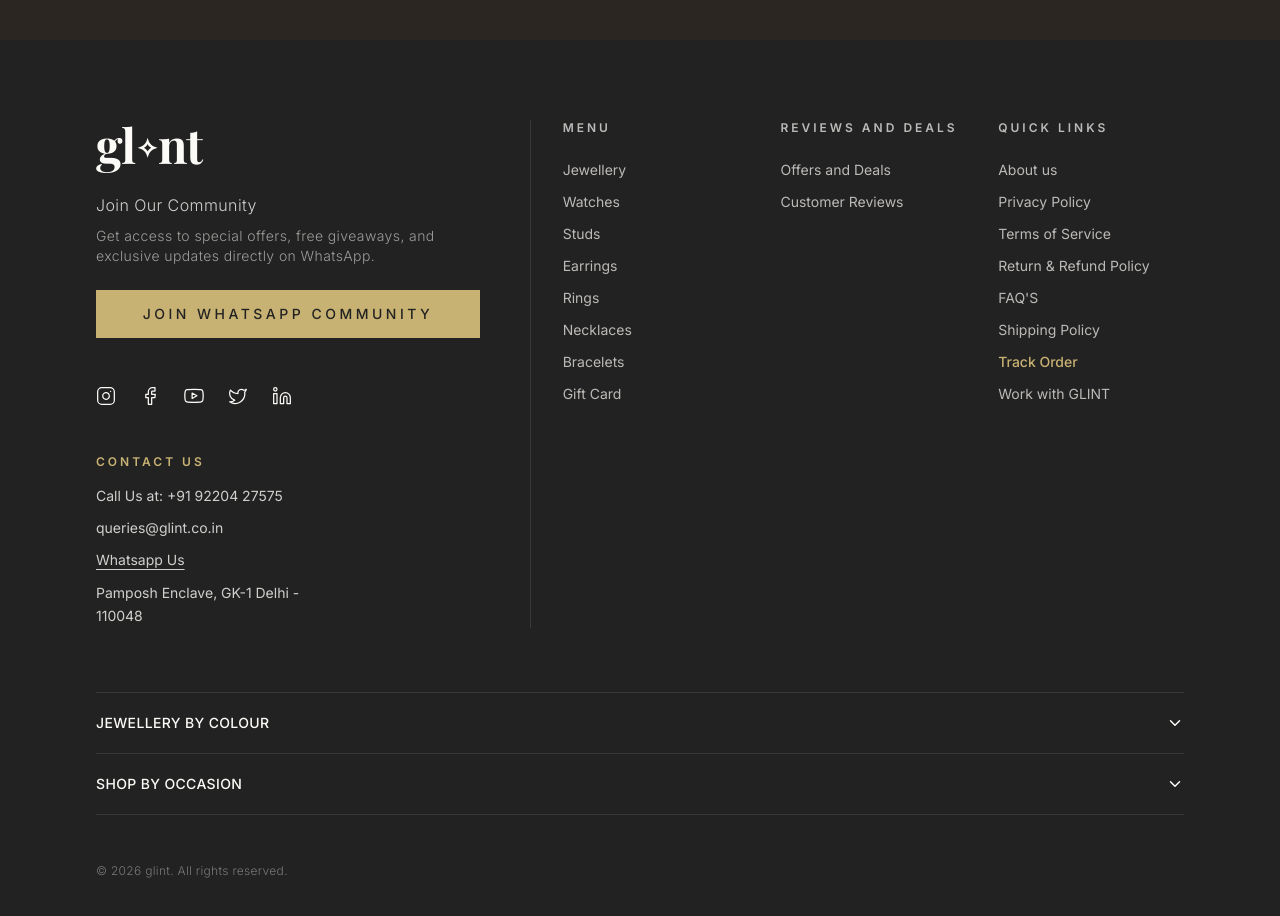
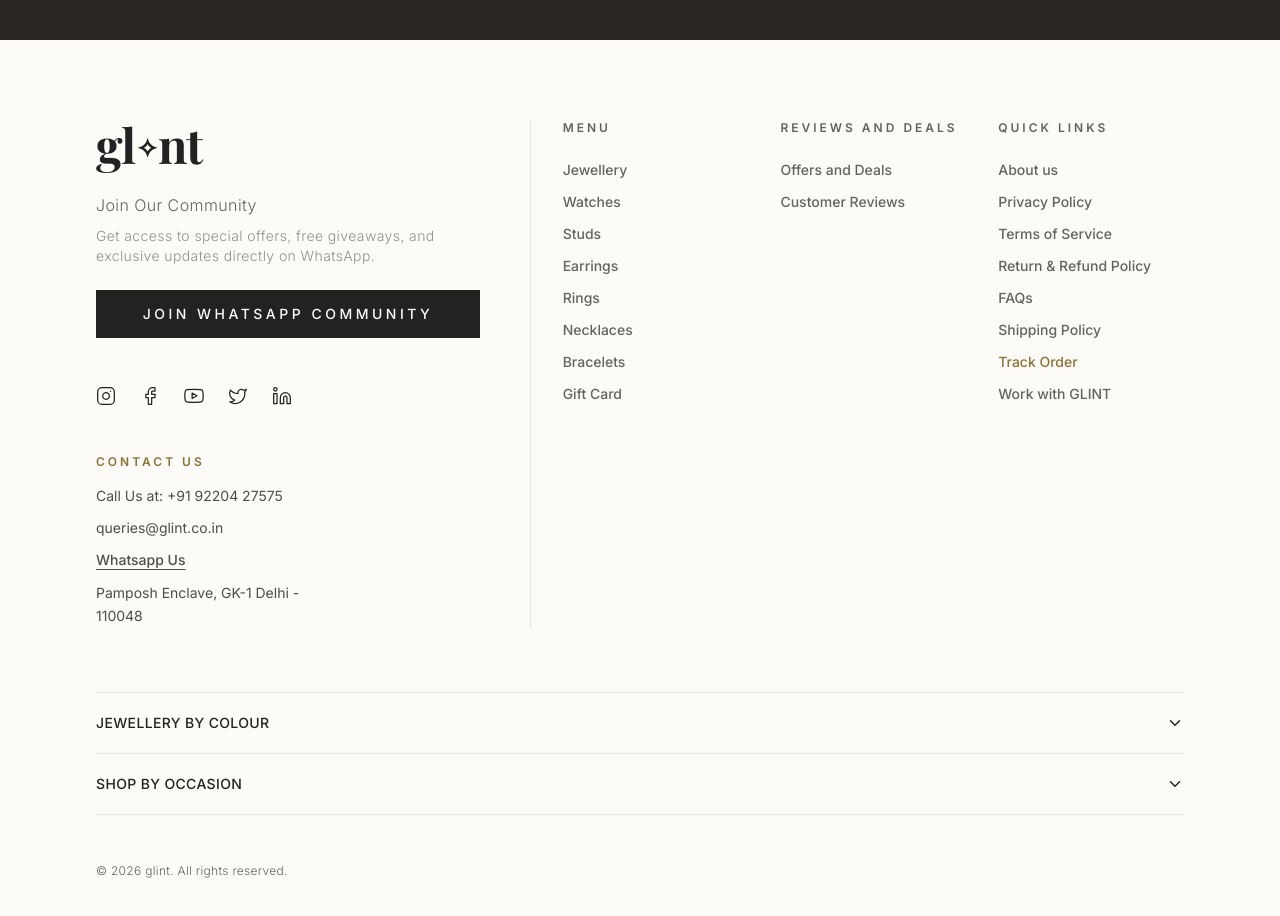
Before and after one commit to yashveerbissaengr-gif/Rangbarareilly, a Next.js app: page / in a window 1280 px wide. Shown: the part 8140-9056 px from the top of the page. Built offline with nearby package versions, Linux system fonts and the light colour scheme; a web font is replaced by a local one.

Commit message:
Refactor Footer to use light theme matching design requirements

```diff
--- a/components/blocks/Footer.tsx
+++ b/components/blocks/Footer.tsx
@@ -18,11 +18,12 @@ export function Footer({ theme = "core" }: { theme?: "core" | "loud" }) {
   };
 
   const isLoud = theme === "loud";
-  const bgClass = isLoud ? "bg-[#1A1715]" : "bg-glint-charcoal";
-  const textClass = "text-glint-ivory";
-  const mutedTextClass = "text-glint-ivory/70";
-  const hoverClass = isLoud ? "hover:text-[#C9A227]" : "hover:text-glint-gold";
-  const borderClass = "border-glint-ivory/10";
+  const bgClass = isLoud ? "bg-[#1A1715]" : "bg-glint-ivory";
+  const textClass = isLoud ? "text-glint-ivory" : "text-glint-charcoal";
+  const mutedTextClass = isLoud ? "text-glint-ivory/70" : "text-glint-charcoal/70";
+  const hoverClass = isLoud ? "hover:text-[#C9A227]" : "hover:text-gray-900 font-medium";
+  const borderClass = isLoud ? "border-glint-ivory/10" : "border-glint-charcoal/10";
+  const accentTextClass = isLoud ? "text-glint-gold" : "text-[#8A7336]"; // Darker gold for light bg
   const basePath = "/shop";
 
   return (
@@ -32,12 +33,12 @@ export function Footer({ theme = "core" }: { theme?: "core" | "loud" }) {
         <div className="grid grid-cols-1 lg:grid-cols-12 gap-12 lg:gap-8 mb-16">
 
           {/* Left Column: Brand, Newsletter, Socials, Contact (Spans 5 cols) */}
-          <div className="lg:col-span-5 flex flex-col space-y-12 pr-0 lg:pr-12 lg:border-r border-glint-ivory/10">
+          <div className={cn("lg:col-span-5 flex flex-col space-y-12 pr-0 lg:pr-12 lg:border-r", borderClass)}>
             <div>
               <span className="font-serif font-bold text-4xl md:text-5xl block mb-6 tracking-tight">
                 gl<span className="text-[0.55em] inline-block align-middle transform -translate-y-[15%] mx-[1px]">✧</span>nt
               </span>
-              <Text className="text-glint-ivory/80 max-w-sm mb-6">
+              <Text className={cn("max-w-sm mb-6", mutedTextClass)}>
                 Join Our Community
                 <br/>
                 <span className="text-sm opacity-70 mt-2 block">Get access to special offers, free giveaways, and exclusive updates directly on WhatsApp.</span>
@@ -50,7 +51,7 @@ export function Footer({ theme = "core" }: { theme?: "core" | "loud" }) {
                   rel="noopener noreferrer"
                   className={cn(
                     "inline-flex items-center justify-center gap-2 w-full py-3.5 px-6 font-medium text-sm tracking-widest uppercase transition-all duration-300",
-                    isLoud ? "bg-[#C9A227] text-glint-charcoal hover:bg-glint-ivory" : "bg-glint-gold text-glint-charcoal hover:bg-glint-ivory"
+                    isLoud ? "bg-[#C9A227] text-glint-charcoal hover:bg-glint-ivory" : "bg-glint-charcoal text-glint-ivory hover:bg-[#8A7336]"
                   )}
                 >
                   Join WhatsApp Community
@@ -79,13 +80,13 @@ export function Footer({ theme = "core" }: { theme?: "core" | "loud" }) {
 
             {/* Contact Us */}
             <div>
-              <Text className="text-xs uppercase tracking-widest mb-4 font-semibold text-glint-gold">
+              <Text className={cn("text-xs uppercase tracking-widest mb-4 font-semibold", accentTextClass)}>
                 CONTACT US
               </Text>
               <div className="space-y-3 text-sm opacity-80">
                 <p>Call Us at: +91 92204 27575</p>
                 <p>queries@glint.co.in</p>
-                <p><a href="#" className="underline underline-offset-4 hover:text-glint-gold transition-colors">Whatsapp Us</a></p>
+                <p><a href="#" className={cn("underline underline-offset-4 transition-colors", hoverClass)}>Whatsapp Us</a></p>
                 <p className="max-w-[250px] leading-relaxed">Pamposh Enclave, GK-1 Delhi - 110048</p>
               </div>
             </div>
@@ -132,9 +133,9 @@ export function Footer({ theme = "core" }: { theme?: "core" | "loud" }) {
                 <li><Link href="/privacy" className={cn("transition-colors", mutedTextClass, hoverClass)}>Privacy Policy</Link></li>
                 <li><Link href="/terms" className={cn("transition-colors", mutedTextClass, hoverClass)}>Terms of Service</Link></li>
                 <li><Link href="/returns" className={cn("transition-colors", mutedTextClass, hoverClass)}>Return & Refund Policy</Link></li>
-                <li><Link href="/faq" className={cn("transition-colors", mutedTextClass, hoverClass)}>FAQ'S</Link></li>
+                <li><Link href="/faq" className={cn("transition-colors", mutedTextClass, hoverClass)}>FAQs</Link></li>
                 <li><Link href="/shipping" className={cn("transition-colors", mutedTextClass, hoverClass)}>Shipping Policy</Link></li>
-                <li><Link href="/track-order" className={cn("transition-colors font-medium text-glint-gold", hoverClass)}>Track Order</Link></li>
+                <li><Link href="/track-order" className={cn("transition-colors font-medium", hoverClass, accentTextClass)}>Track Order</Link></li>
                 <li><Link href="/careers" className={cn("transition-colors", mutedTextClass, hoverClass)}>Work with GLINT</Link></li>
               </ul>
             </div>
@@ -143,9 +144,9 @@ export function Footer({ theme = "core" }: { theme?: "core" | "loud" }) {
         </div>
 
         {/* Accordions for Performance (Zero JS approach via HTML5 details) */}
-        <div className="border-t border-glint-ivory/10">
-          <details className="group border-b border-glint-ivory/10">
-            <summary className="flex justify-between items-center font-medium cursor-pointer list-none py-5 text-sm tracking-wide uppercase transition-colors hover:text-glint-gold">
+        <div className={cn("border-t", borderClass)}>
+          <details className={cn("group border-b", borderClass)}>
+            <summary className={cn("flex justify-between items-center font-medium cursor-pointer list-none py-5 text-sm tracking-wide uppercase transition-colors", hoverClass)}>
               <span>Jewellery By Colour</span>
               <span className="transition group-open:rotate-180">
                 <ChevronDown size={18} />
@@ -161,8 +162,8 @@ export function Footer({ theme = "core" }: { theme?: "core" | "loud" }) {
             </div>
           </details>
 
-          <details className="group border-b border-glint-ivory/10">
-            <summary className="flex justify-between items-center font-medium cursor-pointer list-none py-5 text-sm tracking-wide uppercase transition-colors hover:text-glint-gold">
+          <details className={cn("group border-b", borderClass)}>
+            <summary className={cn("flex justify-between items-center font-medium cursor-pointer list-none py-5 text-sm tracking-wide uppercase transition-colors", hoverClass)}>
               <span>Shop By Occasion</span>
               <span className="transition group-open:rotate-180">
                 <ChevronDown size={18} />
@@ -181,7 +182,7 @@ export function Footer({ theme = "core" }: { theme?: "core" | "loud" }) {
 
         {/* Bottom Bar */}
         <div className="pt-8 mt-4 flex flex-col md:flex-row items-center justify-between gap-4">
-          <Text className="text-xs text-glint-ivory/40">
+          <Text className={cn("text-xs", mutedTextClass)}>
             © {new Date().getFullYear()} glint. All rights reserved.
           </Text>
         </div>
```
